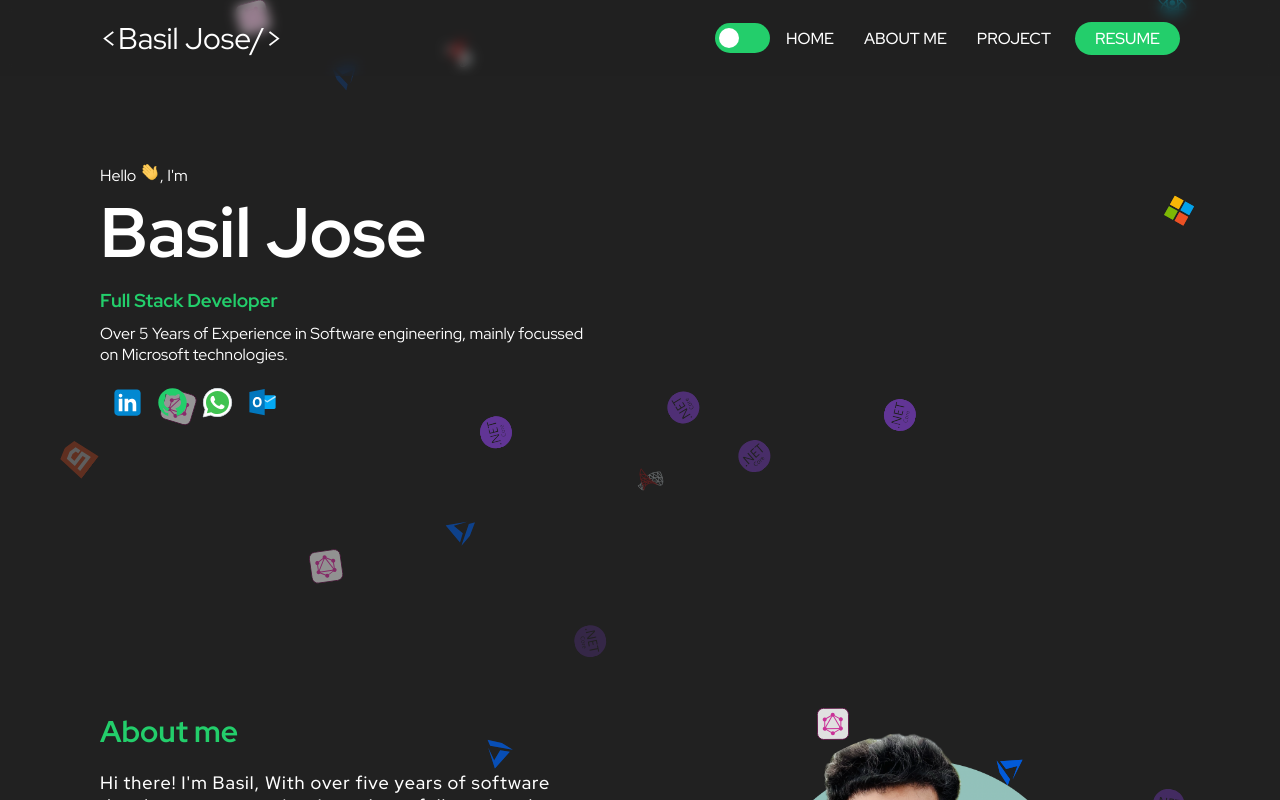
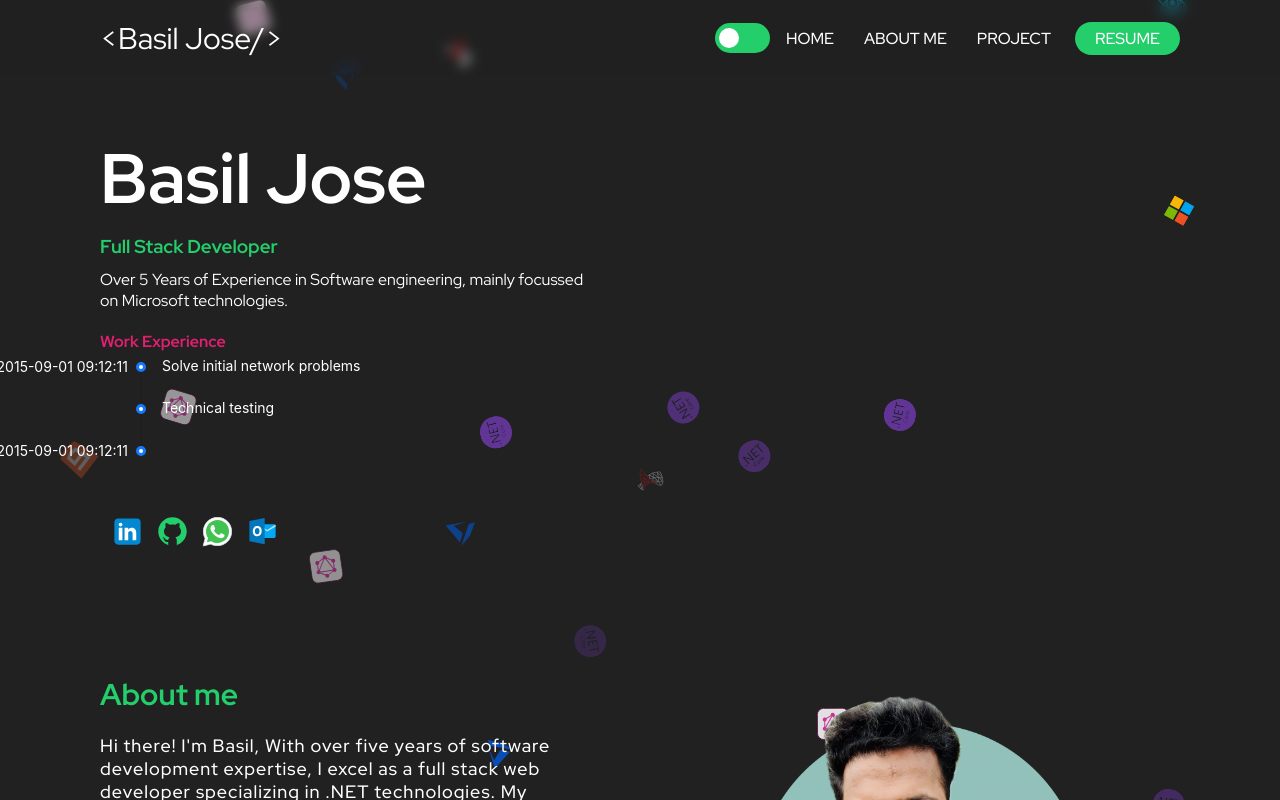
Before and after one commit to ScoluBasil/Portfolio, a React (Create React App) app: page / in a window 1280 px wide. Shown: the top 800 px of the page. Built offline with nearby package versions, Linux system fonts and the light colour scheme.

Commit message:
Experience section added

```diff
--- a/package.json
+++ b/package.json
@@ -12,6 +12,7 @@
     "@types/node": "^16.7.13",
     "@types/react": "^17.0.20",
     "@types/react-dom": "^17.0.9",
+    "antd": "^5.16.1",
     "react": "^17.0.2",
     "react-animate-on-scroll": "^2.1.5",
     "react-dom": "^17.0.2",
--- /dev/null
+++ b/src/components/Experience/Experience.css
@@ -0,0 +1,13 @@
+.timeline-wrapper {
+    margin-top: 1rem;
+    margin-left: -42rem;
+  }
+
+  .timeline-item-wrapper {
+    display: flex;
+    align-items: flex-start;
+  }
+
+  .timeline-item-img {
+    margin-right: 8px;
+  }
--- /dev/null
+++ b/src/components/Experience/Experience.tsx
@@ -0,0 +1,36 @@
+import { Timeline } from "antd";
+import azureIcon from "../../assets/azure.svg";
+
+export function Experience()
+{
+    return (
+  <Timeline mode="left" style={{ marginTop: '1rem', marginLeft: '-42rem' }}>
+  {/* <Timeline.Item label="2015-09-01 09:12:11">
+      <div style={{ display: 'flex', alignItems: 'flex-start' }}>
+      <img src={azureIcon} width={24} height={24} style={{ marginRight: '8px'}}  />
+        <div>
+          <strong>header</strong>
+          <p>description</p>
+        </div>
+      </div>
+    </Timeline.Item> */}
+      <Timeline.Item label="2015-09-01 09:12:11">
+        <div>
+
+          Solve initial network problems
+        </div>
+      </Timeline.Item>
+      <Timeline.Item>
+        <div>
+
+          Technical testing
+        </div>
+      </Timeline.Item>
+      <Timeline.Item label="2015-09-01 09:12:11">
+        <div>
+
+        </div>
+      </Timeline.Item>
+    </Timeline>
+    )
+}
--- a/src/components/Hero/Hero.tsx
+++ b/src/components/Hero/Hero.tsx
@@ -7,6 +7,7 @@
 import whatsapp from '../../assets/whatsapp.svg'
 import Hello from '../../assets/Hello.gif'
 import outlookLogo from '../../assets/outlook.svg'
+import { Experience } from "../Experience/Experience"
 
 export function Hero() {
   return (
@@ -24,13 +25,16 @@
         <ScrollAnimation animateIn="fadeInUp" delay={0.6 * 1000}>
           <p className="small-resume">Over 5 Years of Experience in Software engineering, mainly focussed on Microsoft technologies.</p>
         </ScrollAnimation>
-        {/* <ScrollAnimation animateIn="fadeInUp" delay={0.8 * 1000}>
-          <BrowserRouter>
-            <NavHashLink smooth to="#contact" className="button">Contact</NavHashLink>
-          </BrowserRouter>
-        </ScrollAnimation> */}
+
+        <ScrollAnimation animateIn="fadeInUp" delay={0.8 * 1000}>
+          <h4>Work Experience</h4>
+        </ScrollAnimation>
         <ScrollAnimation animateIn="fadeInUp" delay={1 * 1000}>
-      <div className="social-media"><a
+        <Experience/>
+        </ScrollAnimation>
+        <ScrollAnimation animateIn="fadeInUp" delay={1.2 * 1000}>
+        <div className="social-media">
+      <a
         href="https://www.linkedin.com/in/basiljose95"
         target="_blank"
         rel="noreferrer"
@@ -66,6 +70,8 @@
           <img src={Illustration} alt="Ilustração" />
         </ScrollAnimation>
       </div>
+
+
     </Container>
   )
 }
--- a/src/components/Hero/styles.ts
+++ b/src/components/Hero/styles.ts
@@ -1,7 +1,7 @@
 import styled from "styled-components";
 
 export const Container = styled.section`
-  padding-top: 15%;
+  padding-top: 10%;
   display: flex;
   justify-content: space-between;
   gap: 8rem;
@@ -19,6 +19,10 @@
       margin: 1rem 0;
     }
 
+    h4{
+      color:var(--pink);
+      margin: 1rem 0;
+    }
 
     p.small-resume {
       margin-bottom: 2rem;
--- a/src/styles/global.ts
+++ b/src/styles/global.ts
@@ -17,6 +17,9 @@
       }
 
       .logo{
+        color: var(--black);
+      }
+      .ant-timeline{
         color: var(--black);
       }
 
@@ -115,4 +118,7 @@
     //   color: var(--green);
     // }
   }
+  .ant-timeline{
+    color: #FFFF;
+  }
 `
```
